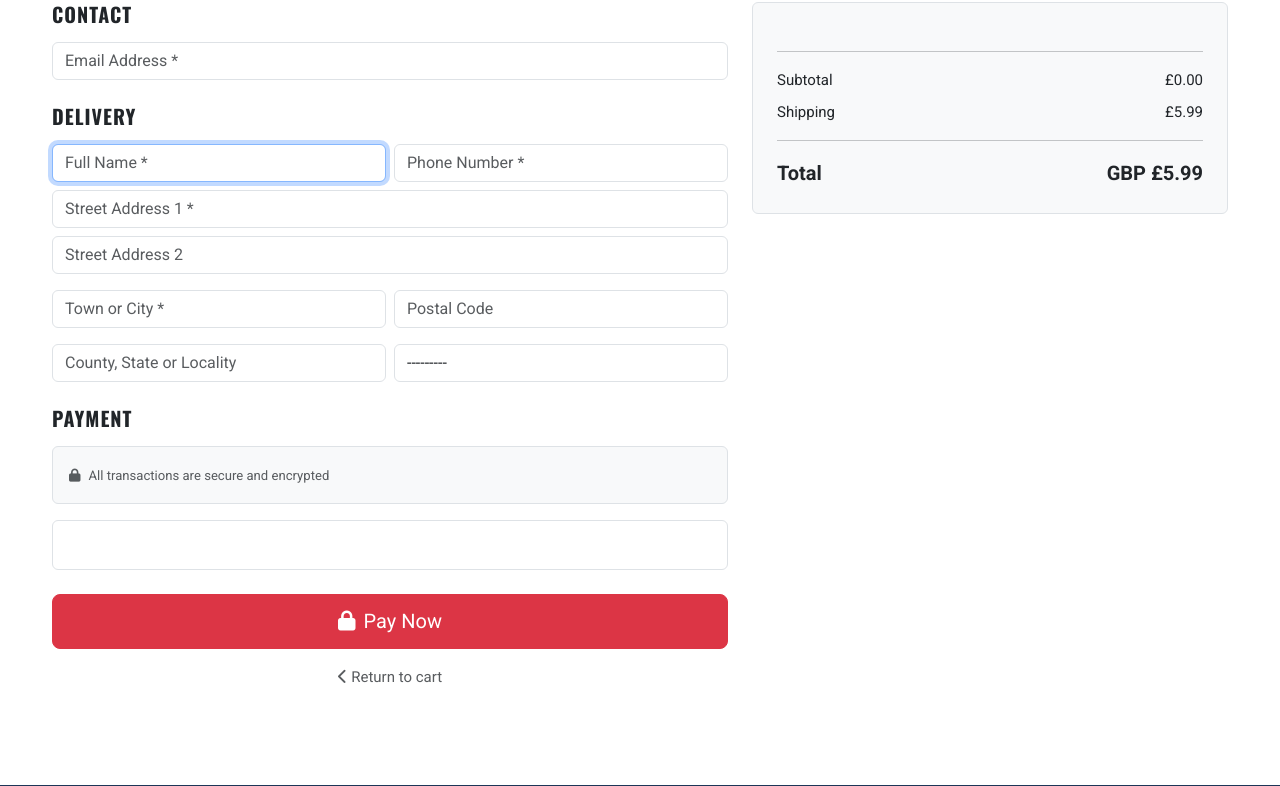
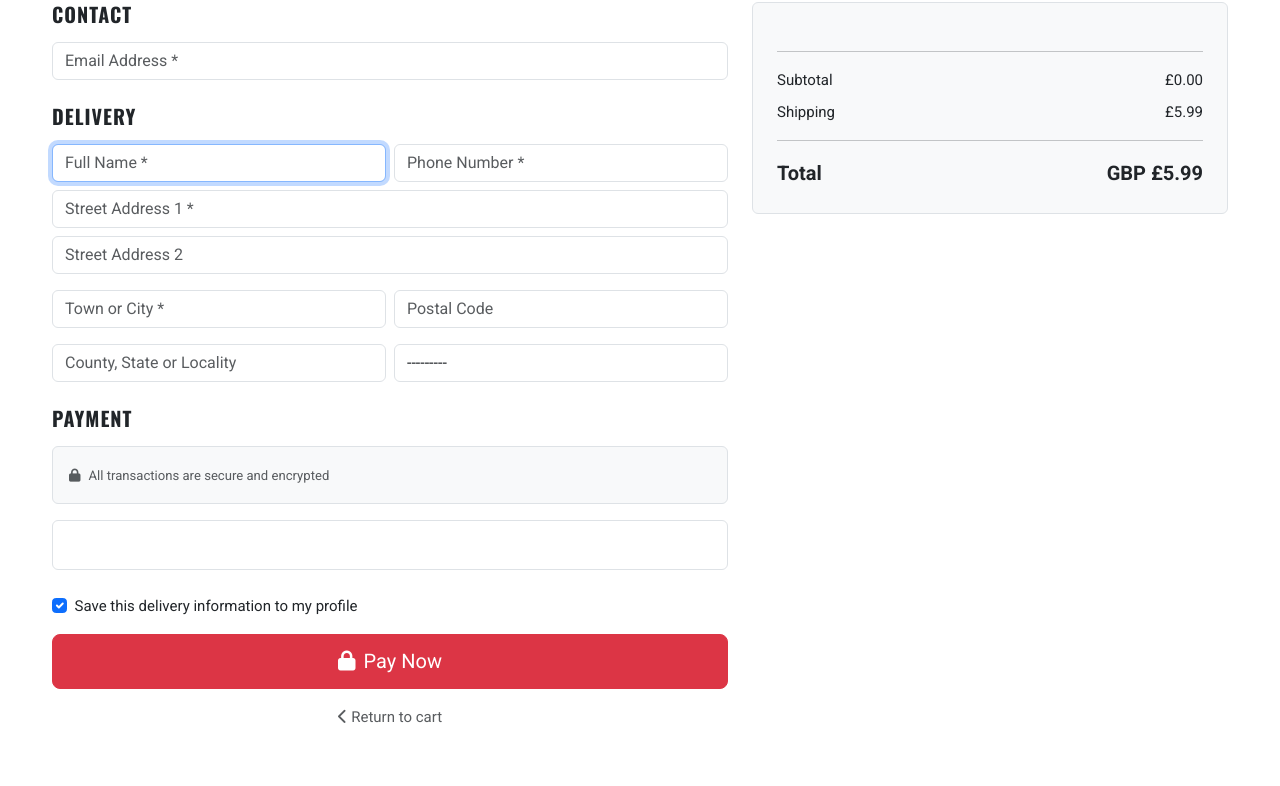
Before and after one commit to SynthSlav/Takamura-Gear, a Django app: template checkout/templates/checkout/checkout.html in a window 1280 px wide. Shown: the part 226-1012 px from the top of the page. Run offline with Django 4.2, Linux system fonts and the light colour scheme; the template is opened without the code that fills it: values that come from a table or form of the project are taken from there, others are empty; the visitor is signed in with stand-in values (Sample User, id 1); some libraries are stand-ins or nearby versions.

Commit message:
add save to profile checkbox in checkout, - update profile with checkout data when checkbox is ticked, - pre populate profile fields from order details

```diff
--- a/checkout/templates/checkout/checkout.html
+++ b/checkout/templates/checkout/checkout.html
@@ -69,7 +69,15 @@
                     </div>
                     <div id="card-errors" class="text-danger mt-2" role="alert"></div>
                 </div>
-
+                <!-- Save info checkbox -->
+                {% if user.is_authenticated %}
+                <div class="form-check mb-3">
+                    <input class="form-check-input" type="checkbox" name="save_info" id="id_save_info" checked>
+                    <label class="form-check-label" for="id_save_info">
+                        Save this delivery information to my profile
+                    </label>
+                </div>
+                {% endif %}
                 <!-- Pay Now Button -->
                 <button type="submit" id="submit-button" class="btn btn-danger btn-lg w-100 mb-3 checkout-btn">
                     <i class="fas fa-lock me-2"></i>Pay Now
```
Also changed, not shown: checkout/views.py (+18 -1 lines).
